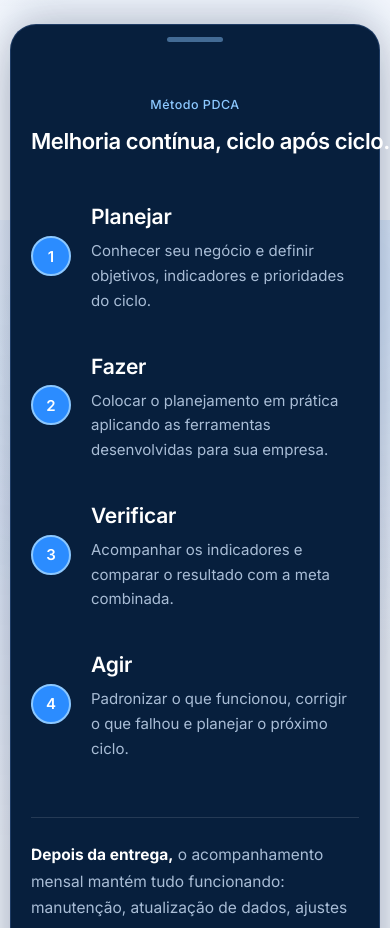
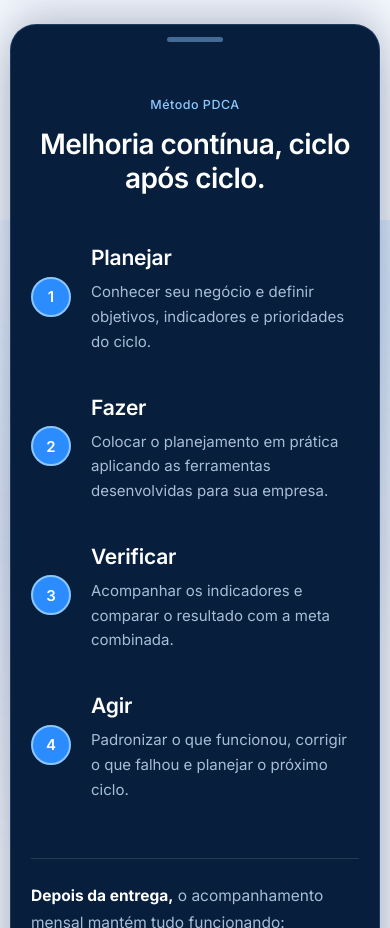
Before and after one commit to aldemir11junior-lgtm/ALDEM, a plain HTML site: page index.html in a window 390 px wide. Shown: the part 4000-4928 px from the top of the page. Drawn offline with Linux system fonts and the light colour scheme; animation ran at ten frames a second.

Commit message:
PDCA: título pode quebrar linha no celular
Co-Authored-By: Claude Sonnet 5.5 <noreply@anthropic.com>

```diff
--- a/assets/css/tema.css
+++ b/assets/css/tema.css
@@ -438,3 +438,8 @@ html .g-block-ext .gb-list li + li { border-top-color: rgba(255, 255, 255, 0.18)
   .site-header.nav-flutua .nav-links a:hover, .site-header.nav-flutua .nav-links a.is-active, .site-header.nav-flutua .nav-links a.is-current { color: #0f55b8; }
 }
 @keyframes nav-desce { from { opacity: 0; transform: translateY(-14px); } to { opacity: 1; transform: none; } }
+
+/* PDCA: no celular o título pode quebrar em duas linhas */
+@media (max-width: 640px) {
+  #como-trabalhamos > .wrap > h2 { white-space: normal; font-size: 28px; line-height: 1.2; }
+}
```
